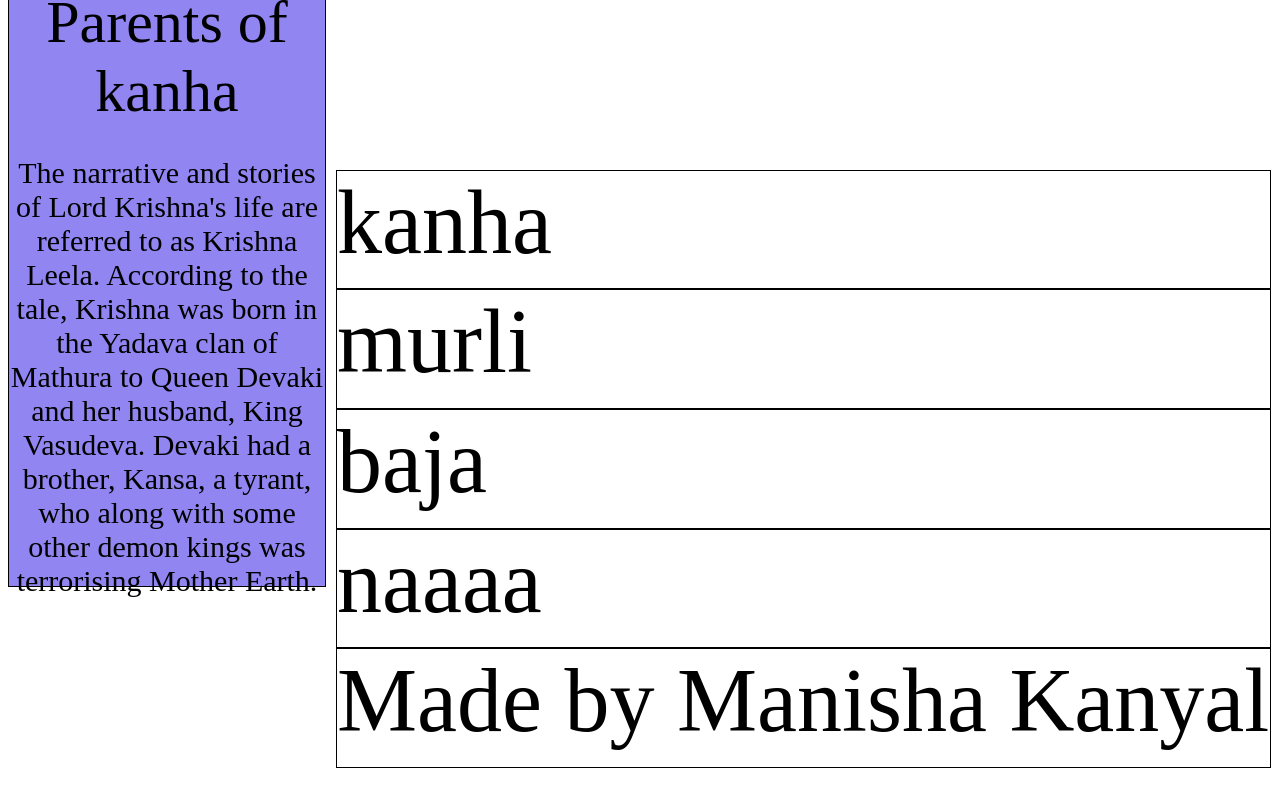
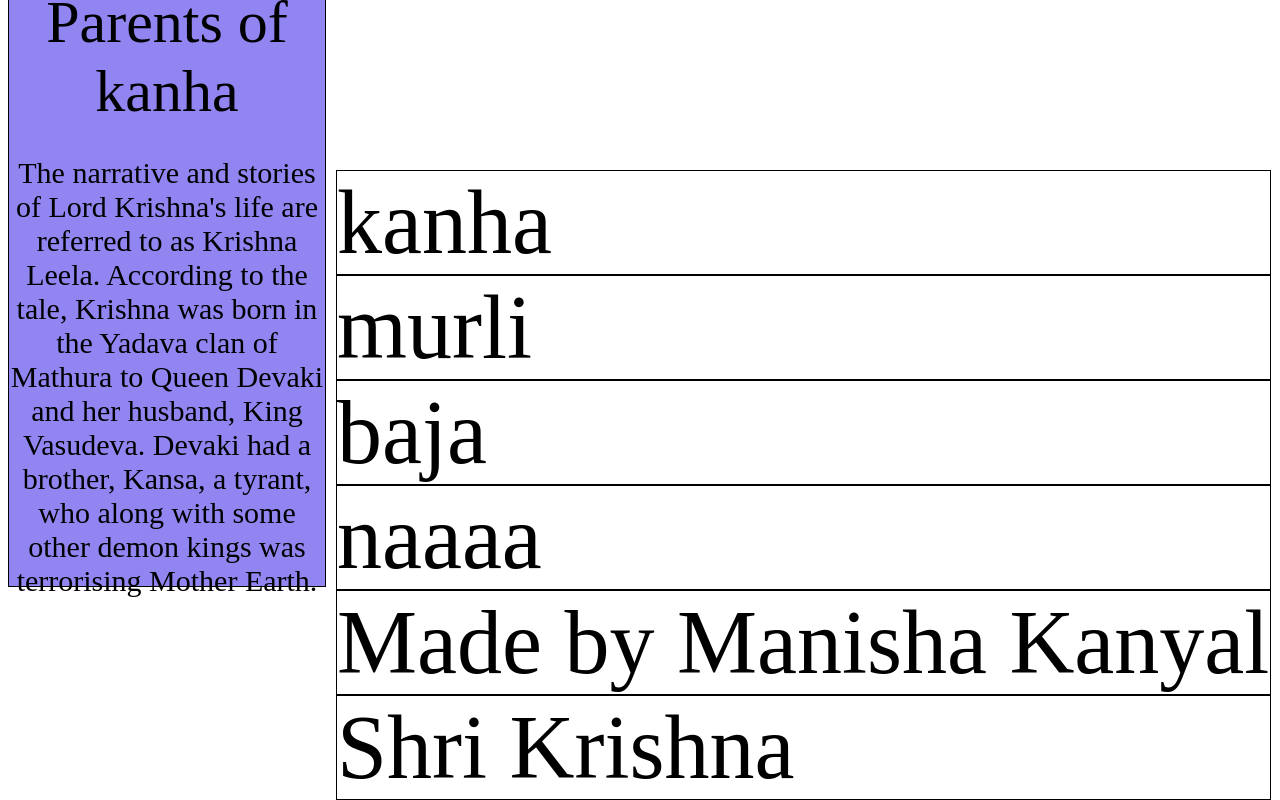
Before and after one commit to manishakanyal/frontend-masters-assignment, a plain HTML site: page index.html in a window 1280 px wide. Shown: the part 761-1561 px from the top of the page. Drawn offline with Linux system fonts and the light colour scheme.

Commit message:
added li on bottom

```diff
--- a/index.html
+++ b/index.html
@@ -28,6 +28,7 @@
        <li class="nav-item">baja</li>
        <li class="nav-item">naaaa</li>
        <li class="nav-item">Made by Manisha Kanyal</li>
+       <li class="nav-item">Shri Krishna</li>
    </ul>
 </body>
 </html>
```
